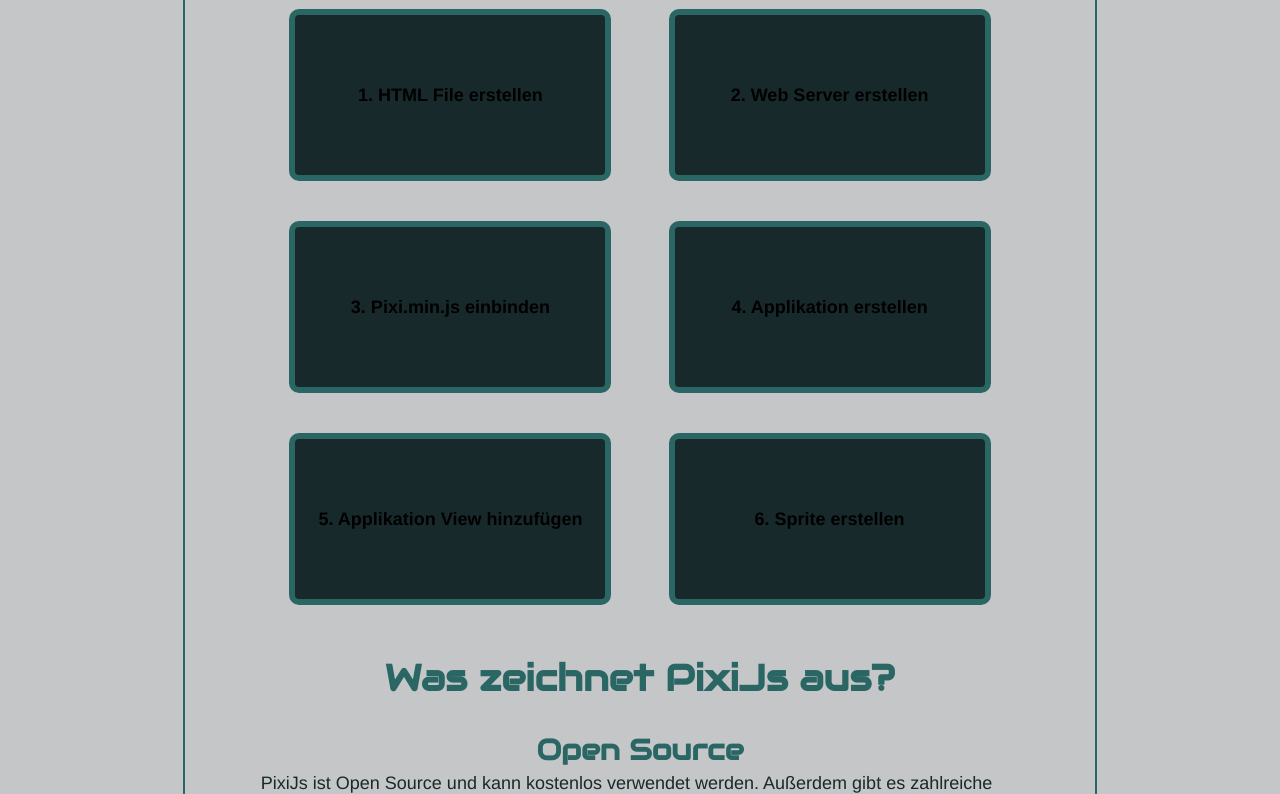
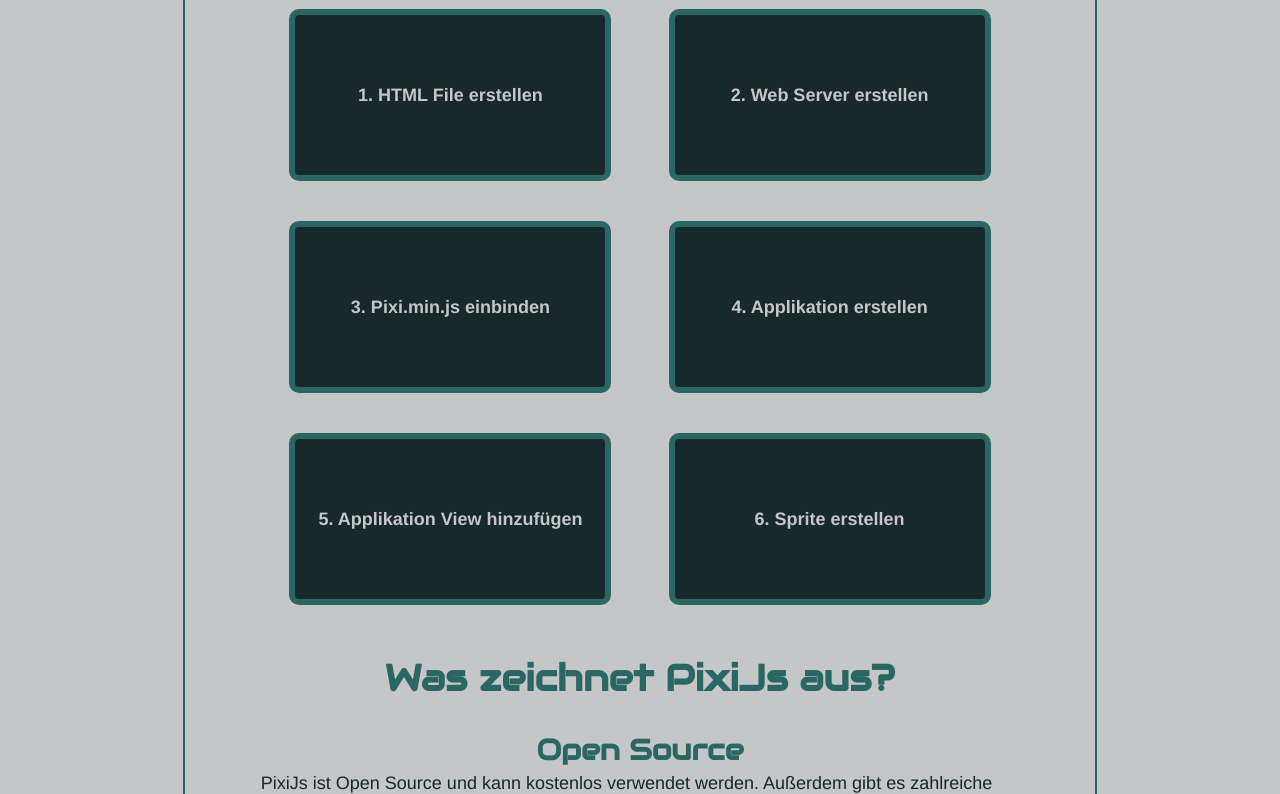
Before and after one commit to HintringerFabian/Eat_it_PixiJS, a plain HTML site: page index.html in a window 1280 px wide. Shown: the part 749-1543 px from the top of the page. Drawn offline with Linux system fonts and the light colour scheme.

Commit message:
fixing light mode

```diff
--- a/styles/styles.css
+++ b/styles/styles.css
@@ -157,7 +157,7 @@
 .flip-card-front {
   background-color: var(--text-color);
   border-radius: 10px;
-  color: black;
+  color: var(--background-color);
 }
 
 /* Style the back side */
```
